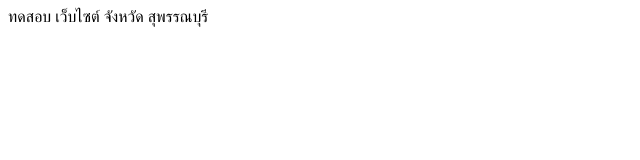
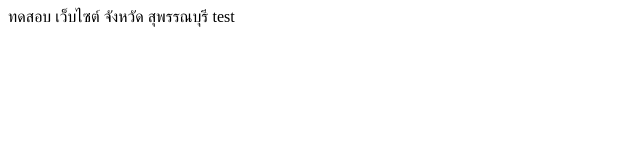
Before and after one commit to samchukii/suphanburi.github.io, a plain HTML site: page index.html in a window 1280 px wide. Shown: the full height of the page, 0-640 px from the left. Drawn offline with Linux system fonts and the light colour scheme.

Commit message:
index.html

```diff
--- a/index.html
+++ b/index.html
@@ -1,5 +1,5 @@
 <html>
 <body>
-ทดสอบ เว็บไซต์ จังหวัด สุพรรณบุรี
+ทดสอบ เว็บไซต์ จังหวัด สุพรรณบุรี test
 </body>
 </html>
```
